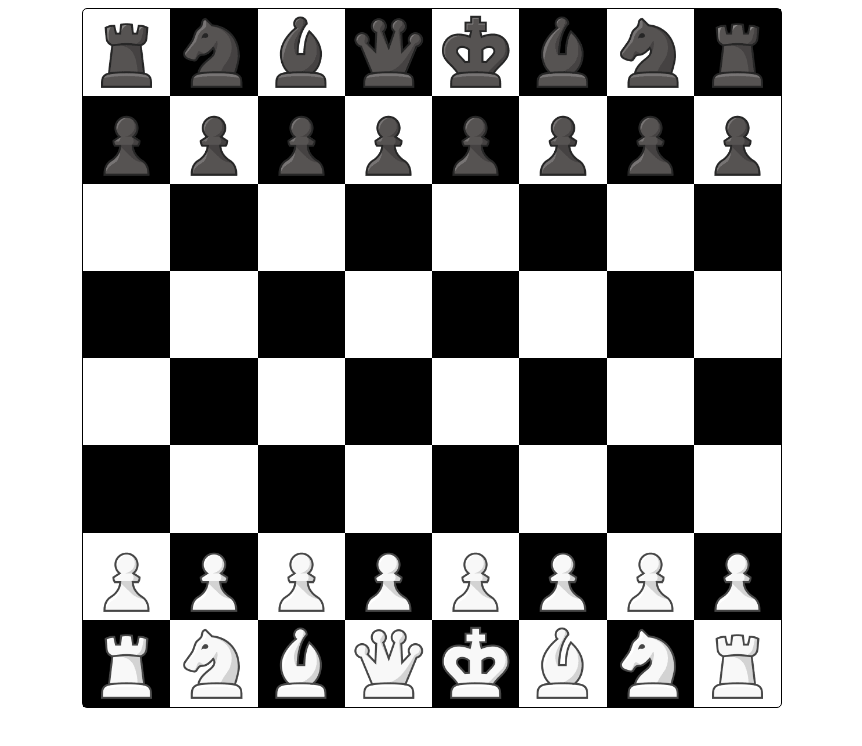
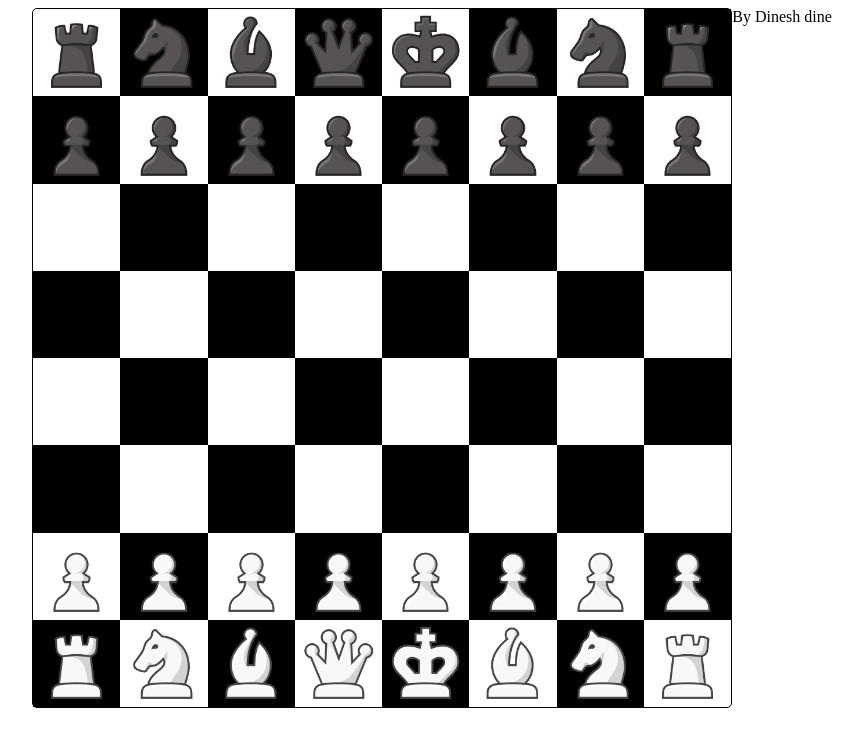
Before and after one commit to dineshvardhan125/Chess, a plain HTML site: page index.html in a window 1280 px wide. Shown: the whole page, without its empty margins (208-1070 px from the left). Drawn offline with Linux system fonts and the light colour scheme.

Commit message:
span added

```diff
--- a/index.html
+++ b/index.html
@@ -138,5 +138,6 @@
       <img src="images/pieces/white/rook.png" alt="">
     </div>
   </div>
+  <span>By Dinesh dine</span>
 </body>
 </html>
```
